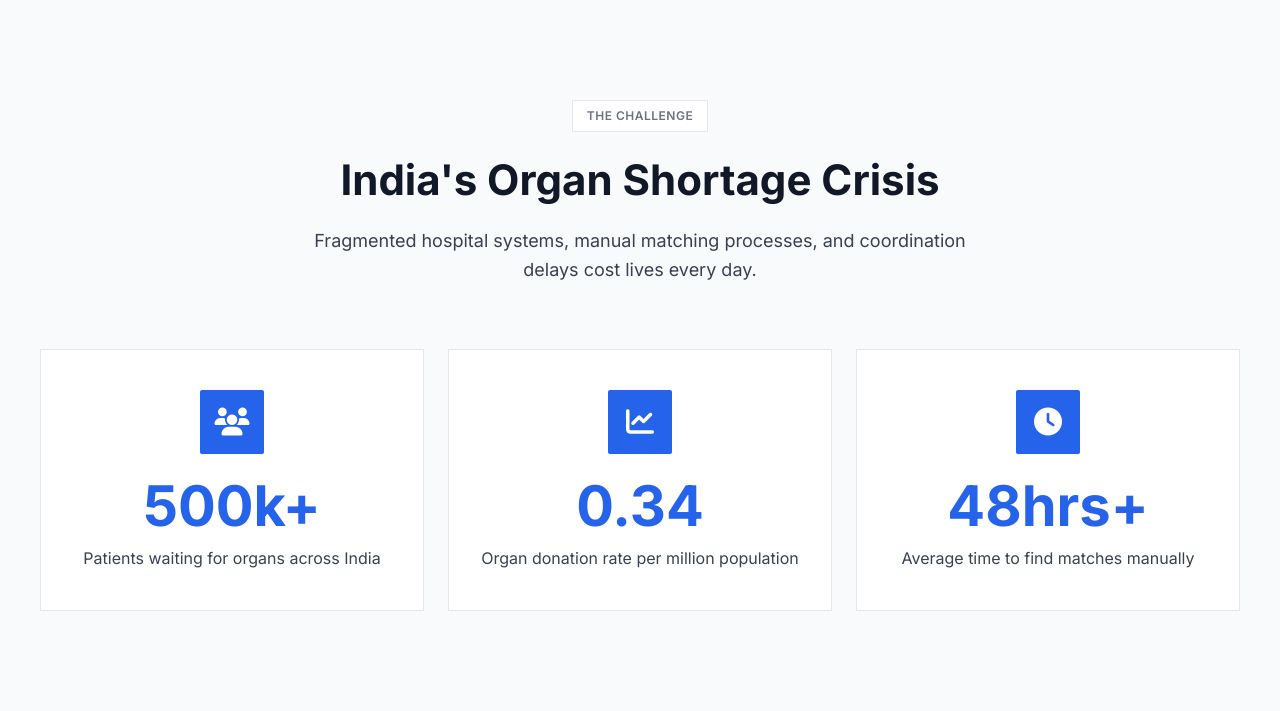
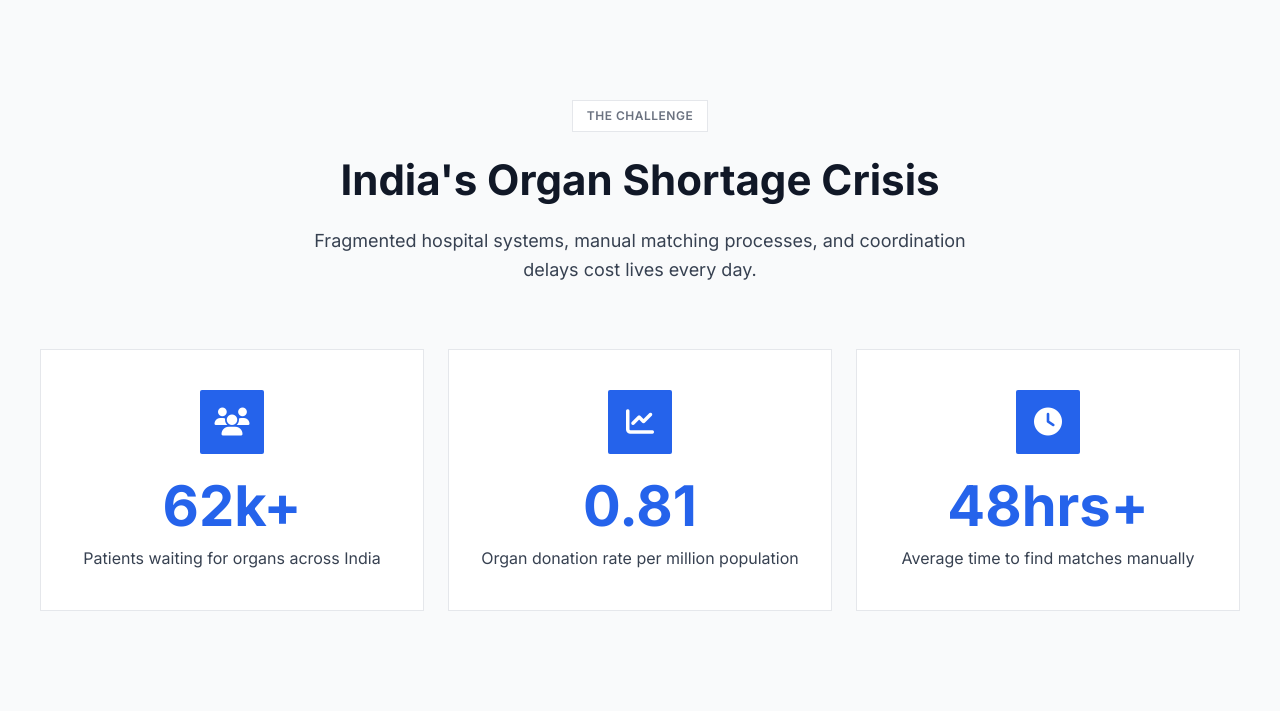
Before and after one commit to Ameya79/LifeLink---Healthtech---Team-MindSmiths-, a Flask app: page / in a window 1280 px wide. Shown: the part 947-1658 px from the top of the page. Run offline with Flask 2, Linux system fonts and the light colour scheme.

Commit message:
Update landing.html

```diff
--- a/templates/landing.html
+++ b/templates/landing.html
@@ -163,7 +163,7 @@
                         <div style="width: 64px; height: 64px; background: var(--primary); color: white; border-radius: 2px; display: flex; align-items: center; justify-content: center; margin: 0 auto 24px; font-size: 28px;">
                             <i class="fa-solid fa-users" style="display: block;"></i>
                         </div>
-                        <div style="font-size: 56px; font-weight: 700; color: var(--primary); margin-bottom: 12px; line-height: 1;">500k+</div>
+                        <div style="font-size: 56px; font-weight: 700; color: var(--primary); margin-bottom: 12px; line-height: 1;">62k+</div>
                         <p style="font-size: 16px; color: var(--text-secondary); line-height: 1.5; margin: 0;">Patients waiting for organs across India</p>
                     </div>
 
@@ -171,7 +171,7 @@
                         <div style="width: 64px; height: 64px; background: var(--primary); color: white; border-radius: 2px; display: flex; align-items: center; justify-content: center; margin: 0 auto 24px; font-size: 28px;">
                             <i class="fa-solid fa-chart-line" style="display: block;"></i>
                         </div>
-                        <div style="font-size: 56px; font-weight: 700; color: var(--primary); margin-bottom: 12px; line-height: 1;">0.34</div>
+                        <div style="font-size: 56px; font-weight: 700; color: var(--primary); margin-bottom: 12px; line-height: 1;">0.81</div>
                         <p style="font-size: 16px; color: var(--text-secondary); line-height: 1.5; margin: 0;">Organ donation rate per million population</p>
                     </div>
 
```
